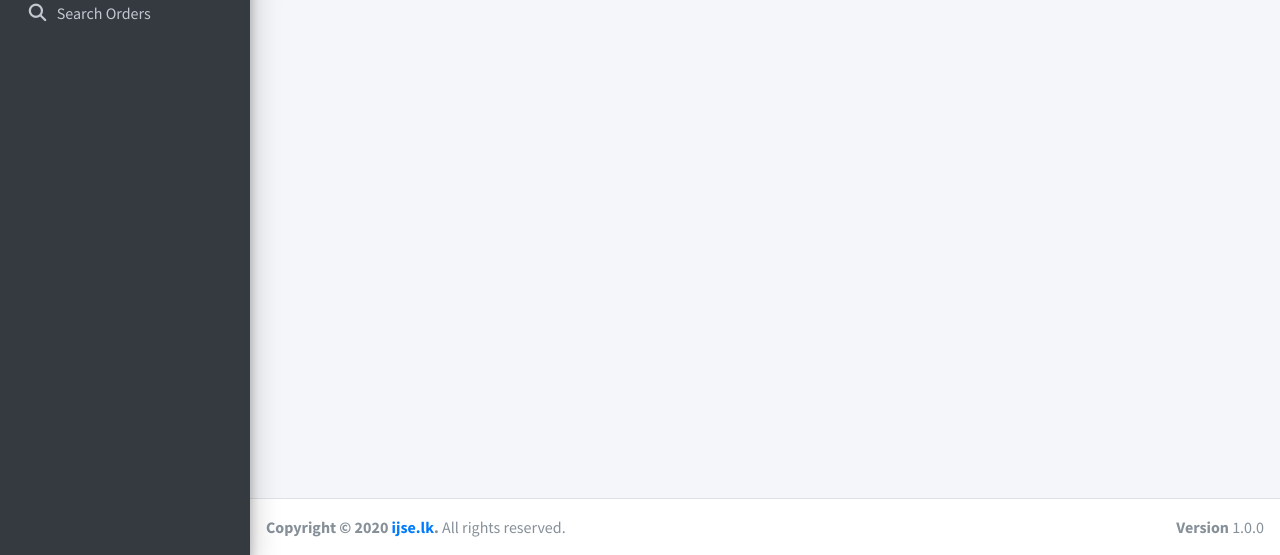
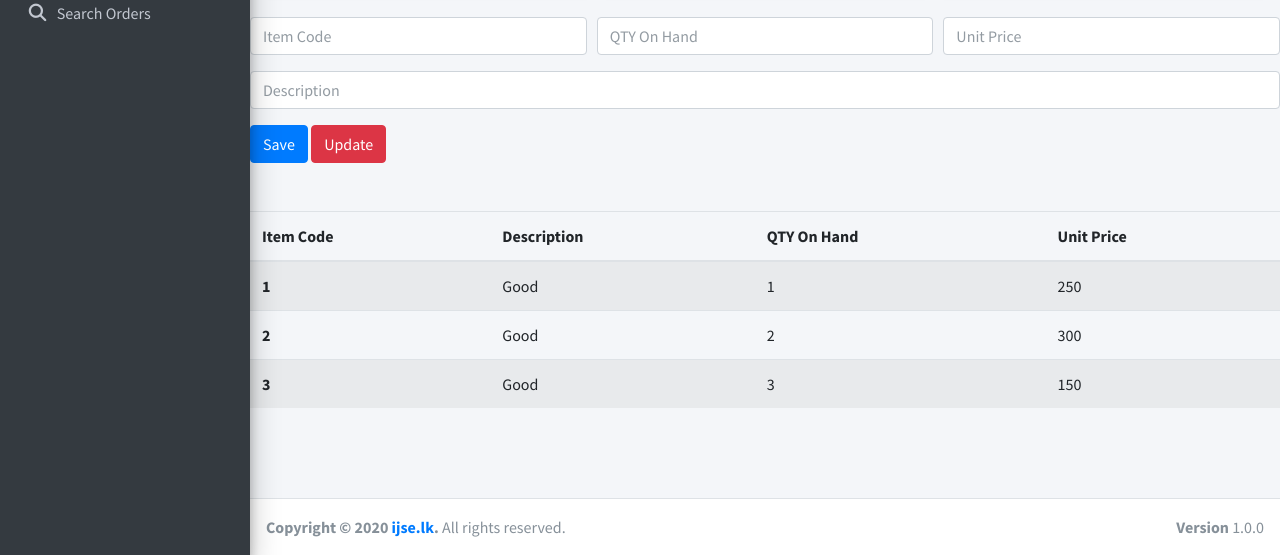
Before and after one commit to dep6-dev-playground/admin-lte-webpos, a website: page manage_items.html in a window 1280 px wide. Shown: the part 245-800 px from the top of the page. Drawn offline with nearby package versions, Linux system fonts and the light colour scheme.

Commit message:
Modify manage_items.html

```diff
--- a/manage_items.html
+++ b/manage_items.html
@@ -55,7 +55,7 @@
                         <!-- Add icons to the links using the .nav-icon class
                with font-awesome or any other icon font library -->
                         <li class="nav-item ">
-                            <a href="#" class="nav-link ">
+                            <a href="index.html" class="nav-link ">
                                 <i class="nav-icon fas fa-tachometer-alt"></i>
                                 <p>
                                     Dashboard
@@ -65,7 +65,7 @@
                         </li>
 
                         <li class="nav-item ">
-                            <a href="#" class="nav-link  ">
+                            <a href="manage_customer.html" class="nav-link  ">
                                 <i class="nav-icon fas fa-users"></i>
                                 <p>
                                     Manage Customers
@@ -75,7 +75,7 @@
                         </li>
 
                         <li class="nav-item ">
-                            <a href="#" class="nav-link active">
+                            <a href="manage_items.html" class="nav-link active">
                                 <i class="nav-icon fas fa-list-ol"></i>
                                 <p>
                                     Manage Items
@@ -85,7 +85,7 @@
                         </li>
 
                         <li class="nav-item ">
-                            <a href="#" class="nav-link ">
+                            <a href="place_orders.html" class="nav-link ">
                                 <i class="nav-icon fas fa-cart-plus"></i>
                                 <p>
                                     Place Orders
@@ -95,7 +95,7 @@
                         </li>
 
                         <li class="nav-item ">
-                            <a href="#" class="nav-link ">
+                            <a href="search_orders.html" class="nav-link ">
                                 <i class="nav-icon fas fa-search"></i>
                                 <p>
                                     Search Orders
@@ -123,7 +123,7 @@
                         </div><!-- /.col -->
                         <div class="col-sm-6">
                             <ol class="breadcrumb float-sm-right">
-                                <li class="breadcrumb-item"><a href="#">Home</a></li>
+                                <li class="breadcrumb-item"><a href="index.html">Home</a></li>
                                 <li class="breadcrumb-item active">Manage Items</li>
                             </ol>
                         </div><!-- /.col -->
@@ -190,6 +190,62 @@
                 </div><!-- /.container-fluid -->
             </section>
             <!-- /.content -->
+            <form>
+                <div class="form-row">
+                    <div class="form-group col-md-4">
+                        <input type="text" class="form-control" placeholder="Item Code">
+                    </div>
+
+                    <div class="form-group col-md-4">
+                        <input type="text" class="form-control" placeholder="QTY On Hand">
+                    </div>
+
+                    <div class="form-group col-md-4">
+                        <input type="text" class="form-control" placeholder="Unit Price">
+                    </div>
+                </div>
+
+                <div class="form-group">
+                    <input type="text" class="form-control" placeholder="Description">
+                </div>
+
+                <button type="submit" class="btn btn-primary">Save</button>
+                <button type="submit" class="btn btn-danger">Update</button>
+
+            </form>
+
+            <br><br>
+            <table class="table table-striped">
+                <thead>
+                    <tr>
+                        <th scope="col">Item Code</th>
+                        <th scope="col">Description</th>
+                        <th scope="col">QTY On Hand</th>
+                        <th scope="col">Unit Price</th>
+                    </tr>
+                </thead>
+                <tbody>
+                    <tr>
+                        <th scope="row">1</th>
+                        <td>Good</td>
+                        <td>1</td>
+                        <td>250</td>
+                    </tr>
+                    <tr>
+                        <th scope="row">2</th>
+                        <td>Good</td>
+                        <td>2</td>
+                        <td>300</td>
+                    </tr>
+                    <tr>
+                        <th scope="row">3</th>
+                        <td>Good</td>
+                        <td>3</td>
+                        <td>150</td>
+                    </tr>
+                </tbody>
+            </table>
+
         </div>
         <!-- /.content-wrapper -->
         <footer class="main-footer">
```
